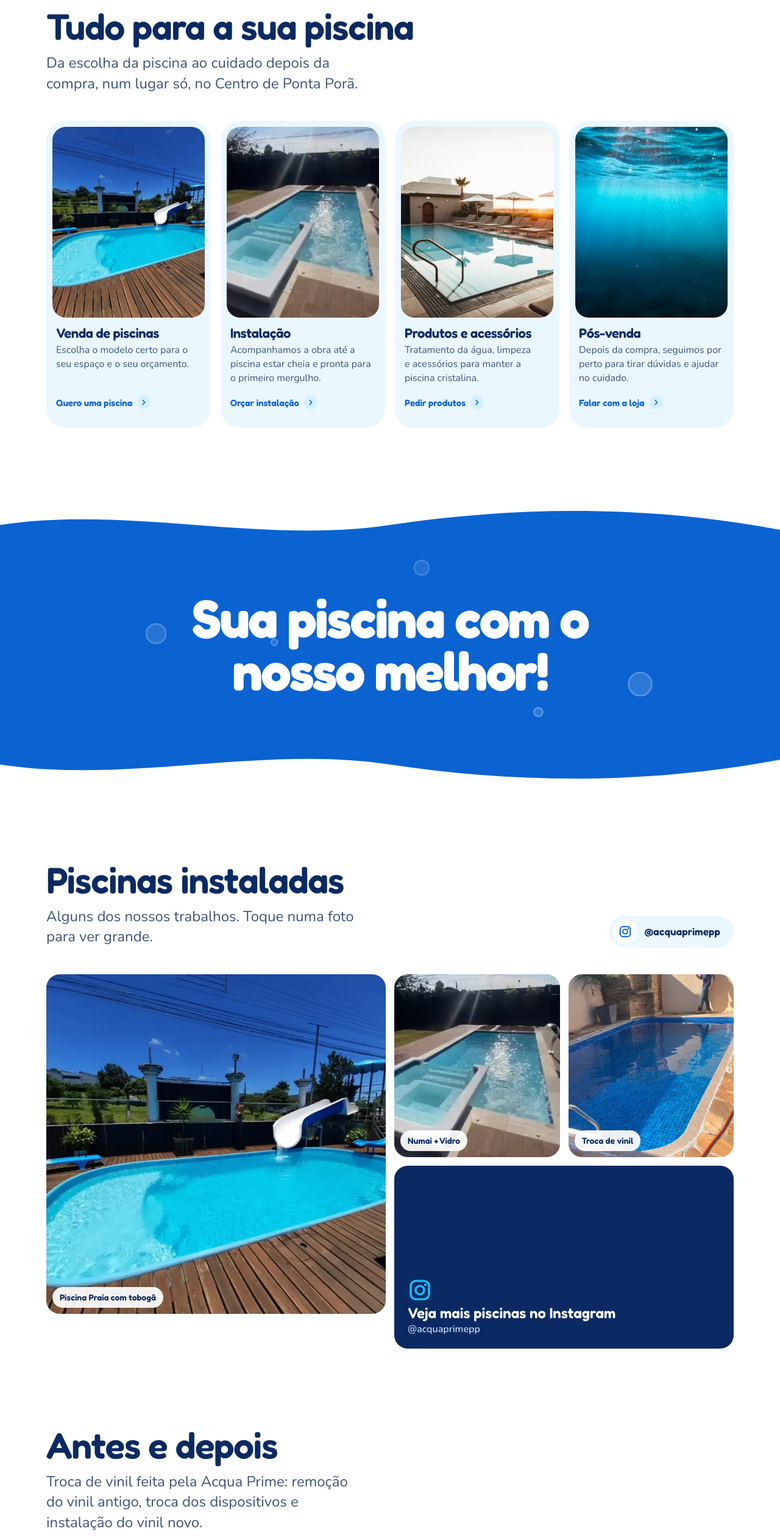
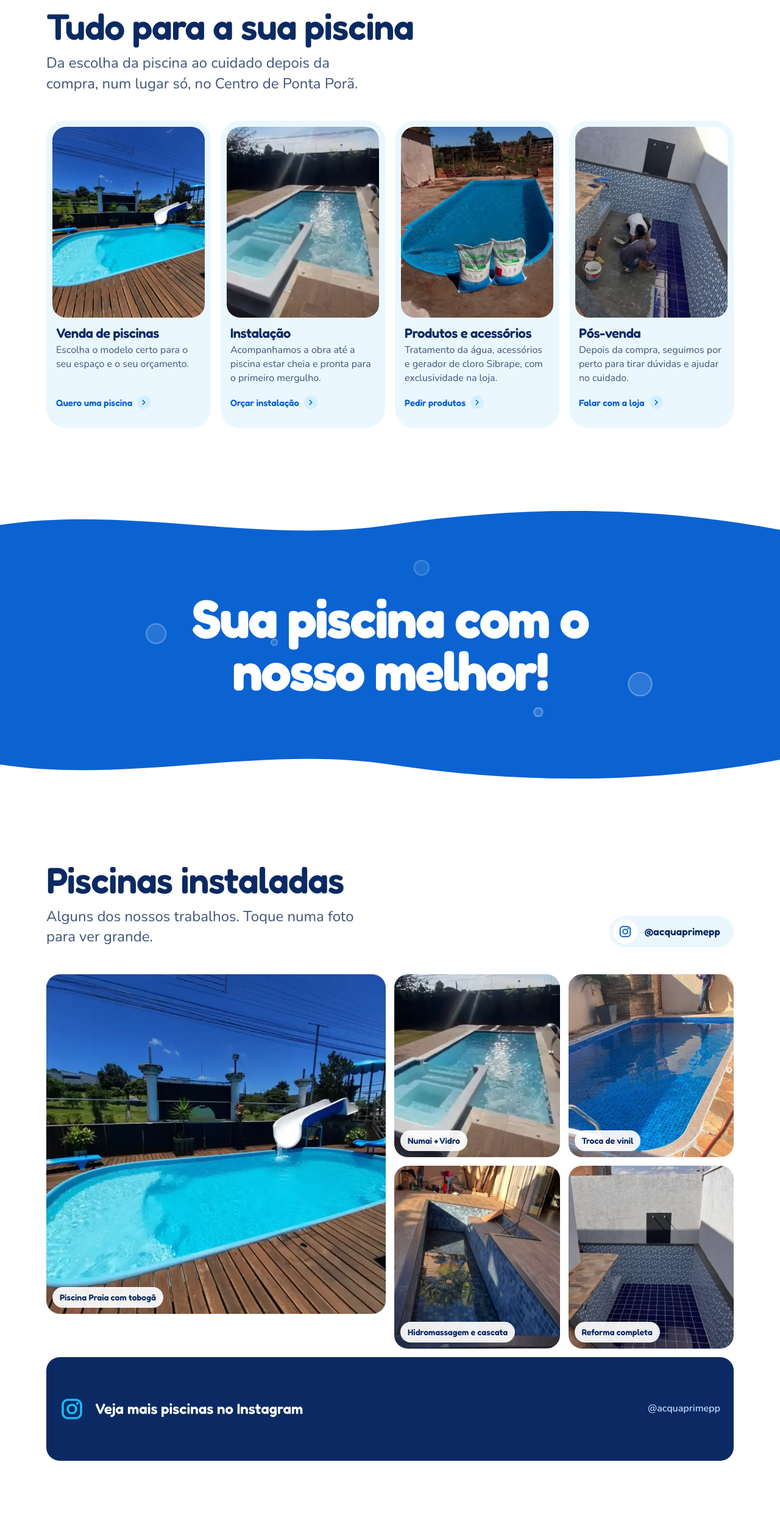
Before and after one commit to Enzooouu/AcquaPrime-Projeto, a plain HTML site: page index.html in a window 1280 px wide. Shown: the part 796-3317 px from the top of the page at 61% size. Drawn offline with Linux system fonts and the light colour scheme.

Commit message:
Campo de m² só aceita números e mais fotos reais
O tamanho em m² agora ignora letras (aceita vírgula ou ponto). Os
cartões de produtos e pós-venda e a galeria ganham fotos reais do
Instagram: gerador de cloro Sibrape, hidromassagem com cascata e a
reforma completa. Saem as últimas fotos de banco de imagem.

Co-Authored-By: Claude Opus 5.5 <noreply@anthropic.com>
Claude-Session: https://claude.ai/code/session_01T288muh3LjQJTSGmseiREL

```diff
--- a/assets/css/style.css
+++ b/assets/css/style.css
@@ -544,3 +544,10 @@ p { text-wrap: pretty; }
   .ad img { border-radius: 16px; }
   .ad figcaption { left: 12px; top: 12px; font-size: .875rem; padding: 4px 10px; }
 }
+
+/* galeria com 5 obras: o Instagram ocupa a linha toda embaixo no computador */
+@media (min-width: 900px) {
+  .grade .g-insta { grid-column: 1 / -1; height: 150px; }
+  .g-insta a { grid-template-columns: auto 1fr auto; align-items: center; align-content: center; gap: 18px; }
+  .g-insta svg { margin: 0; }
+}
--- a/assets/js/main.js
+++ b/assets/js/main.js
@@ -71,6 +71,12 @@
     // tocar de novo numa opção marcada desmarca
     pedido.addEventListener('pointerdown', (e) => { const l = e.target.closest('label'); const i = l && l.querySelector('input[type=radio]'); if (i) i.dataset.era = String(i.checked); });
     pedido.addEventListener('click', (e) => { const i = e.target; if (i.matches && i.matches('input[type=radio]') && i.dataset.era === 'true') { i.checked = false; i.dataset.era = 'false'; atualizaPedido(); } });
+    // tamanho: só números (aceita vírgula ou ponto)
+    const campoM2 = pedido.querySelector('[name=m2]');
+    campoM2.addEventListener('input', () => {
+      const limpo = campoM2.value.replace(/[^0-9.,]/g, '').replace(/([.,].*)[.,]/g, '$1').slice(0, 6);
+      if (limpo !== campoM2.value) campoM2.value = limpo;
+    });
     pedido.addEventListener('input', atualizaPedido);
     pedido.addEventListener('change', atualizaPedido);
     pedido.addEventListener('submit', (e) => { e.preventDefault(); enviar.click(); });
--- a/index.html
+++ b/index.html
@@ -153,15 +153,13 @@
           <a class="link-seta" href="#orcamento" data-servico="Instalação">Orçar instalação</a>
         </li>
         <li class="card" data-reveal>
-          <!-- TROCAR FOTO: provisória (Unsplash) -->
-          <img src="assets/img/produtos-640.webp" width="640" height="466" alt="Escada de inox na borda de uma piscina" loading="lazy" decoding="async">
+          <img src="assets/img/cloro.webp" width="590" height="874" alt="Piscina de fibra com sacos de sal para gerador de cloro" loading="lazy" decoding="async">
           <h3>Produtos e acessórios</h3>
-          <p>Tratamento da água, limpeza e acessórios para manter a piscina cristalina.</p>
+          <p>Tratamento da água, acessórios e gerador de cloro Sibrape, com exclusividade na loja.</p>
           <a class="link-seta" href="#orcamento" data-servico="Produtos e acessórios">Pedir produtos</a>
         </li>
         <li class="card" data-reveal>
-          <!-- TROCAR FOTO: provisória (Unsplash) -->
-          <img src="assets/img/posvenda-640.webp" width="640" height="466" alt="Água azul e cristalina vista de dentro da piscina" loading="lazy" decoding="async">
+          <img src="assets/img/reforma-obra.webp" width="590" height="874" alt="Equipe da Acqua Prime assentando o revestimento de uma piscina" loading="lazy" decoding="async">
           <h3>Pós-venda</h3>
           <p>Depois da compra, seguimos por perto para tirar dúvidas e ajudar no cuidado.</p>
           <a class="link-seta" href="#orcamento" data-servico="Pós-venda">Falar com a loja</a>
@@ -194,6 +192,8 @@
         <li class="g-grande"><figure><img src="assets/img/praia.webp" width="724" height="904" loading="lazy" decoding="async" alt="Piscina modelo Praia com tobogã e deque de madeira"><figcaption>Piscina Praia com tobogã</figcaption></figure></li>
         <li><figure><img src="assets/img/numai.webp" width="509" height="880" loading="lazy" decoding="async" alt="Piscina modelo Numai com vidro e prainha"><figcaption>Numai + Vidro</figcaption></figure></li>
         <li><figure><img src="assets/img/vinil-depois.webp" width="625" height="874" loading="lazy" decoding="async" alt="Piscina com vinil azul novo e borda de pedra"><figcaption>Troca de vinil</figcaption></figure></li>
+        <li><figure><img src="assets/img/hidro.webp" width="590" height="874" loading="lazy" decoding="async" alt="Piscina com revestimento azul, pontos de hidromassagem e cascata"><figcaption>Hidromassagem e cascata</figcaption></figure></li>
+        <li><figure><img src="assets/img/reforma.webp" width="590" height="874" loading="lazy" decoding="async" alt="Piscina reformada com pastilhas e azulejo azul"><figcaption>Reforma completa</figcaption></figure></li>
         <li class="g-larga g-insta">
           <a href="https://www.instagram.com/acquaprimepp/" target="_blank" rel="noopener">
             <svg viewBox="0 0 24 24" aria-hidden="true"><use href="#i-insta"/></svg>
```
Also changed, not shown: assets/img/cloro.webp (added), assets/img/hidro.webp (added), assets/img/posvenda-640.webp (deleted), assets/img/posvenda.webp (deleted), assets/img/produtos-640.webp (deleted), assets/img/produtos.webp (deleted), assets/img/reforma-obra.webp (added), assets/img/reforma.webp (added), 1 other file.
